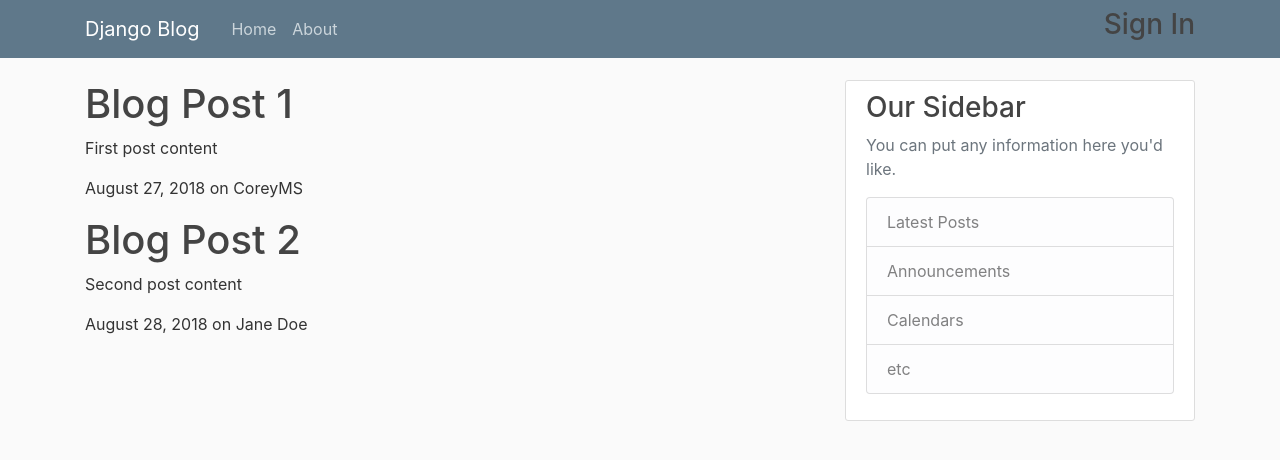
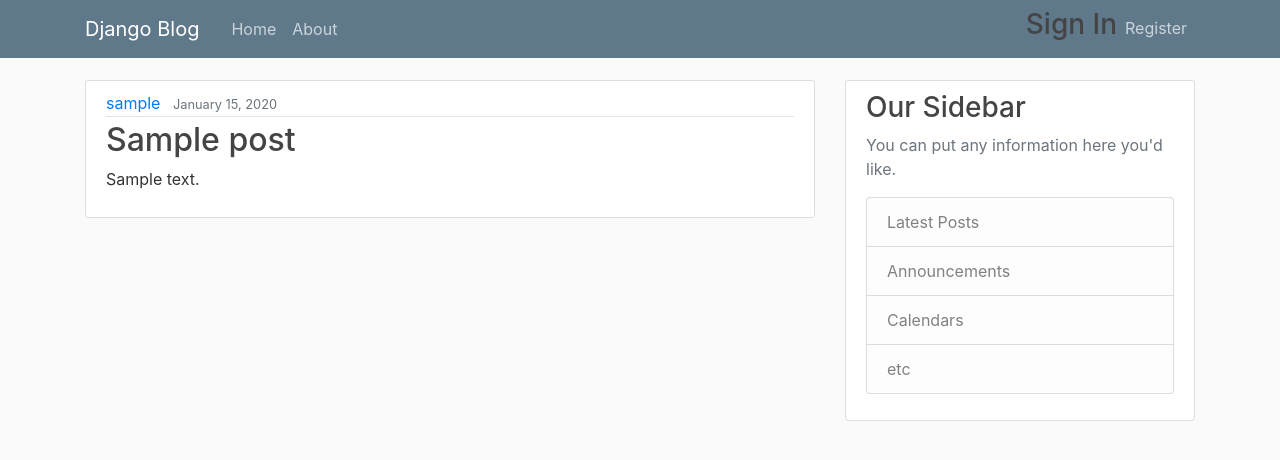
Before and after one commit to diyorbekmajidov/My_Blog, a Django app: page / in a window 1280 px wide. Shown: the top 460 px of the page. Run offline with Django 4.2, Linux system fonts and the light colour scheme; tables that the repository leaves empty hold one stand-in row (values such as "Sample post"); some libraries are stand-ins or nearby versions.

Commit message:
all user

```diff
--- a/blog/templates/blog/base.html
+++ b/blog/templates/blog/base.html
@@ -32,11 +32,11 @@
               <!-- Navbar Right Side -->
               <div class="navbar-nav">
                 {% if user.is_authenticated %}
-                  <a class="nav-item nav-link" href="{% url 'profile' %}">Profile</a>
-                  <a class="nav-item nav-link" href="{% url 'logout' %}">Logout</a>
+                  <a class="nav-item nav-link" href="#">Profile</a>
+                  <a class="nav-item nav-link" href="#">Logout</a>
                 {% else %}
                 <a href="{% url 'login:login' %}"><h3 class="agileinfo_sign">Sign In </h3></a>
-
+                <a class="nav-item nav-link" href="#">Register</a>
                 {% endif %}
               </div>
             </div>
--- a/blog/templates/blog/home.html
+++ b/blog/templates/blog/home.html
@@ -1,8 +1,15 @@
 {%extends "blog/base.html"%}
 {% block content %}
     {% for post in posts %}
-        <h1>{{ post.title }}</h1>
-        <p>{{ post.content }}</p>
-        <p>{{ post.date_created }} on {{post.author}}</p>
+    <article class="media content-section">
+        <div class="media-body">
+          <div class="article-metadata">
+            <a class="mr-2" href="#">{{ post.user }}</a>
+            <small class="text-muted">{{ post.date_created|date:"F d, Y" }}</small>
+          </div>
+          <h2><a class="article-title" href="#">{{ post.title }}</a></h2>
+          <p class="article-content">{{ post.body }}</p>
+        </div>
+      </article>
     {% endfor %}
 {% endblock content %}
--- a/blog/views.py
+++ b/blog/views.py
@@ -1,28 +1,10 @@
 from django.shortcuts import render
 
-# Create your views here.
-from django.http import HttpResponse
-from django.shortcuts import render
-
-
-post = [
-    {
-        'author': 'CoreyMS',
-        'title': 'Blog Post 1',
-        'content': 'First post content',
-        'date_created': 'August 27, 2018'
-    },
-    {
-        'author': 'Jane Doe',
-        'title': 'Blog Post 2',
-        'content': 'Second post content',
-        'date_created': 'August 28, 2018'
-    }
-]
+from .models import Post
 
 def home(request):
     context = {
-        'posts': post
+        'posts': Post.objects.all()
     }
     return render(request, 'blog/home.html', context)
 
```
